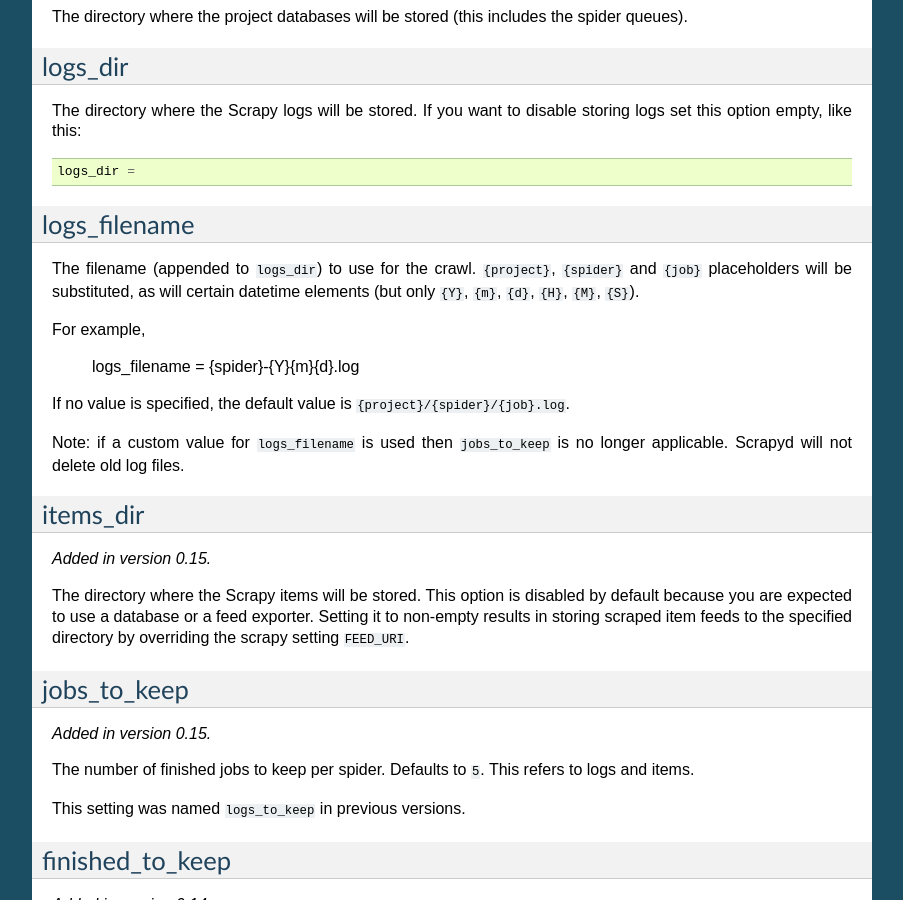
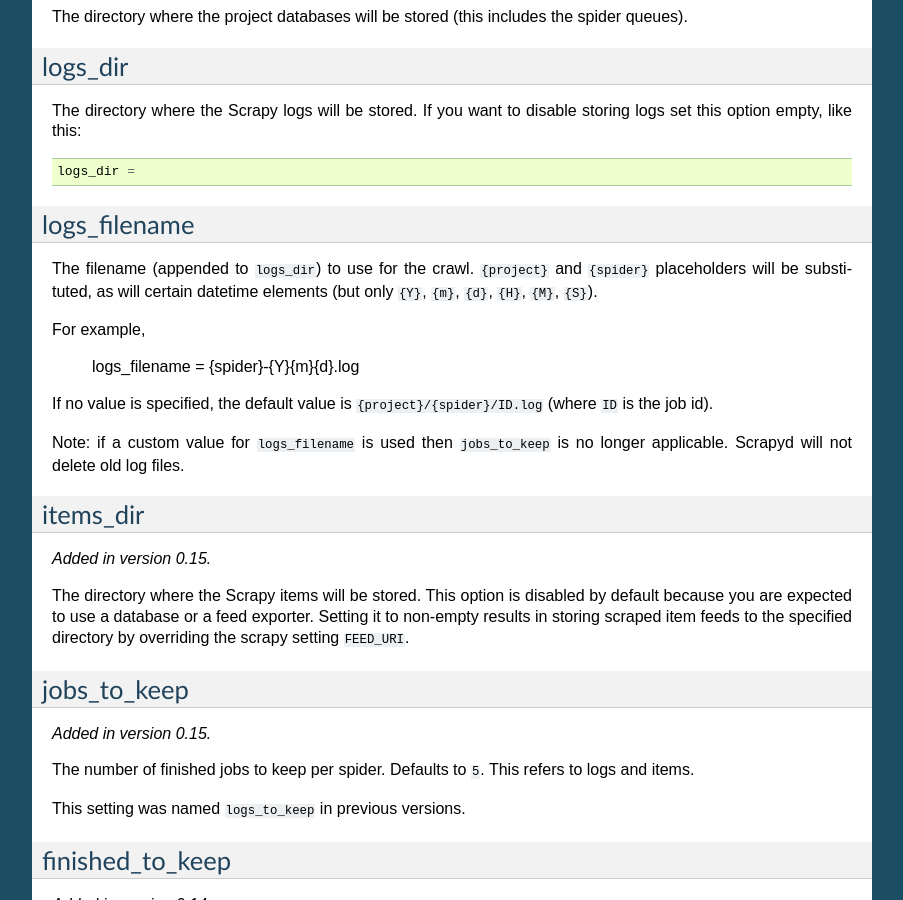
Before and after one commit to scrapy/scrapyd, a Sphinx documentation site: the page built from docs/config.rst, in a window 1280 px wide and 900 px high, scrolled down 983 px. Shown: the whole window, without its empty margins (198-1101 px from the left). Built offline with Sphinx 7.4.7, drawn with Linux system fonts in a browser that asks for light colours.

Commit message:
Revert "add job placeholder in 'logs_filename' setting"
This reverts commit e480f3eb2bef4c49694089cd3a55fa1aecb5effb.

```diff
--- a/docs/config.rst
+++ b/docs/config.rst
@@ -71,15 +71,16 @@ storing logs set this option empty, like this::
 logs_filename
 -------------
 
-The filename (appended to ``logs_dir``) to use for the crawl. ``{project}``,
-``{spider}`` and ``{job}`` placeholders will be substituted, as will certain
-datetime elements (but only ``{Y}``, ``{m}``, ``{d}``, ``{H}``, ``{M}``, ``{S}``).
+The filename (appended to ``logs_dir``) to use for the crawl. ``{project}``
+and ``{spider}`` placeholders will be substituted, as will certain datetime
+elements (but only ``{Y}``, ``{m}``, ``{d}``, ``{H}``, ``{M}``, ``{S}``).
 
 For example,
 
    logs_filename = {spider}-{Y}{m}{d}.log
 
-If no value is specified, the default value is ``{project}/{spider}/{job}.log``.
+If no value is specified, the default value is ``{project}/{spider}/ID.log``
+(where ``ID`` is the job id).
 
 Note: if a custom value for ``logs_filename`` is used then ``jobs_to_keep`` is
 no longer applicable. Scrapyd will not delete old log files.
```
Also changed, not shown: 2 other files.
